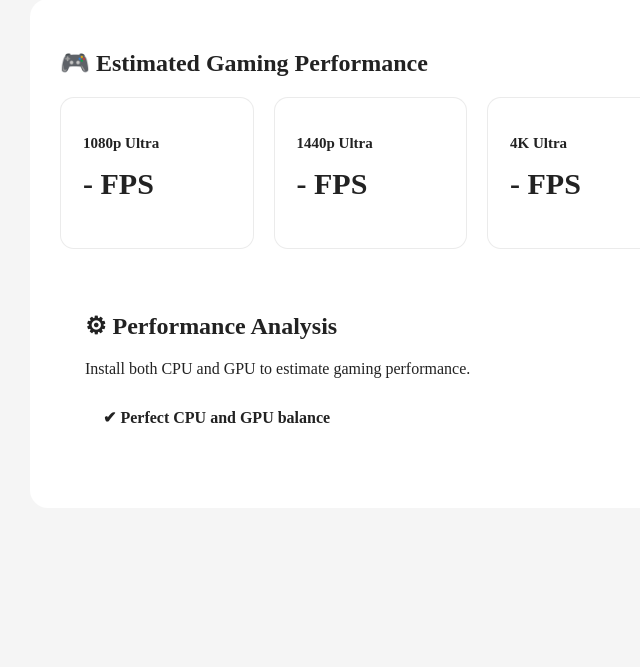
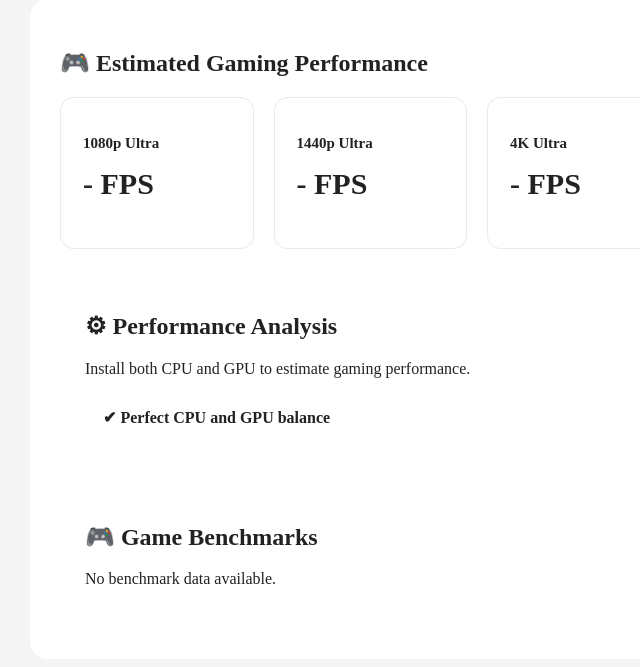
Before and after one commit to Biswajitfiguringthingsout/pc-parts-hub, a Django app: page /products/build/ in a window 1280 px wide. Shown: the part 2570-3237 px from the top of the page, without its empty margins (348-988 px from the left). Before the commit the page ends 2993 px from the top, so only its background shows below. Run offline with Django 5.2, Linux system fonts and the light colour scheme; tables that the repository leaves empty hold one stand-in row (values such as "Sample post"); grey boxes marked "Sample" are stand-in pictures.

Commit message:
Replace hardcoded GPU benchmarks with database-backed Benchmark model

```diff
--- a/products/admin.py
+++ b/products/admin.py
@@ -1,10 +1,8 @@
 from django.contrib import admin
-from .models import Product
-from .models import Brand
-from .models import Build
-from .models import BuildItem
+from .models import Brand, Build, BuildItem, Product, Benchmark
 
 admin.site.register(Product)
 admin.site.register(Brand)
 admin.site.register(Build)
 admin.site.register(BuildItem)
+admin.site.register(Benchmark)
--- a/products/models.py
+++ b/products/models.py
@@ -231,3 +231,12 @@ class BuildItem(models.Model):
 
     def __str__(self):
         return f"{self.build.name} - {self.product.name}"
+
+class Benchmark(models.Model):
+    gpu = models.ForeignKey(Product, on_delete=models.CASCADE)
+    game = models.CharField(max_length=100)
+    resolution = models.CharField(max_length=20)
+    fps = models.PositiveIntegerField()
+
+    def __str__(self):
+        return f"{self.gpu.name} - {self.game} ({self.resolution})"
--- a/products/templates/products/build_page.html
+++ b/products/templates/products/build_page.html
@@ -288,26 +288,55 @@
                     <h2>{{ performance.fps_4k }} FPS</h2>
                 </div>
             </div>
+
             <br>
+
             <div class="compatibility-panel">
                 <h2>⚙ Performance Analysis</h2>
                 <p>{{ performance.summary }}</p>
+
                 {% if performance.cpu_bottleneck %}
                     <div class="compatibility-item error">
                         CPU Bottleneck
                         <strong>{{ performance.cpu_bottleneck }}%</strong>
                     </div>
                 {% endif %}
+
                 {% if performance.gpu_bottleneck %}
                     <div class="compatibility-item error">
                         GPU Bottleneck
                         <strong>{{ performance.gpu_bottleneck }}%</strong>
                     </div>
                 {% endif %}
+
                 {% if not performance.cpu_bottleneck and not performance.gpu_bottleneck %}
                     <div class="compatibility-item success">
                         ✔ Perfect CPU and GPU balance
                     </div>
+                {% endif %}
+            </div>
+
+            <div class="compatibility-panel">
+                <h2>🎮 Game Benchmarks</h2>
+
+                {% if benchmarks %}
+                    <table>
+                        <tr>
+                            <th>Game</th>
+                            <th>Resolution</th>
+                            <th>FPS</th>
+                        </tr>
+
+                        {% for benchmark in benchmarks %}
+                            <tr>
+                                <td>{{ benchmark.game }}</td>
+                                <td>{{ benchmark.resolution }}</td>
+                                <td>{{ benchmark.fps }} FPS</td>
+                            </tr>
+                        {% endfor %}
+                    </table>
+                {% else %}
+                    <p>No benchmark data available.</p>
                 {% endif %}
             </div>
         </section>
--- a/products/views.py
+++ b/products/views.py
@@ -5,6 +5,7 @@ from django.shortcuts import redirect
 from django.db.models import Sum
 from .ai import analyze_build
 from .performance import estimate_performance
+from .models import Benchmark
 from .compatibility import check_compatibility
 from .recommendation_engine import (
     get_installed_components,
@@ -156,6 +157,13 @@ def build_page(request):
         "Mouse": items.filter(product__category="mouse").first(),
         "Headset": items.filter(product__category="headset").first(),
     }
+    gpu_item = slots["GPU"]
+
+    benchmarks = []
+
+    if gpu_item:
+        benchmarks = Benchmark.objects.filter(
+            gpu=gpu_item.product)
 
     # ==========================================
     # Compatibility Engine
@@ -193,6 +201,7 @@ def build_page(request):
             "recommended_products": recommended_products,
             "build_analysis": build_analysis,
             "performance": performance,
+            "benchmarks": benchmarks,
         },
     )
 def add_to_build(request, product_id):
```
Also changed, not shown: products/migrations/0007_benchmark.py (added).
